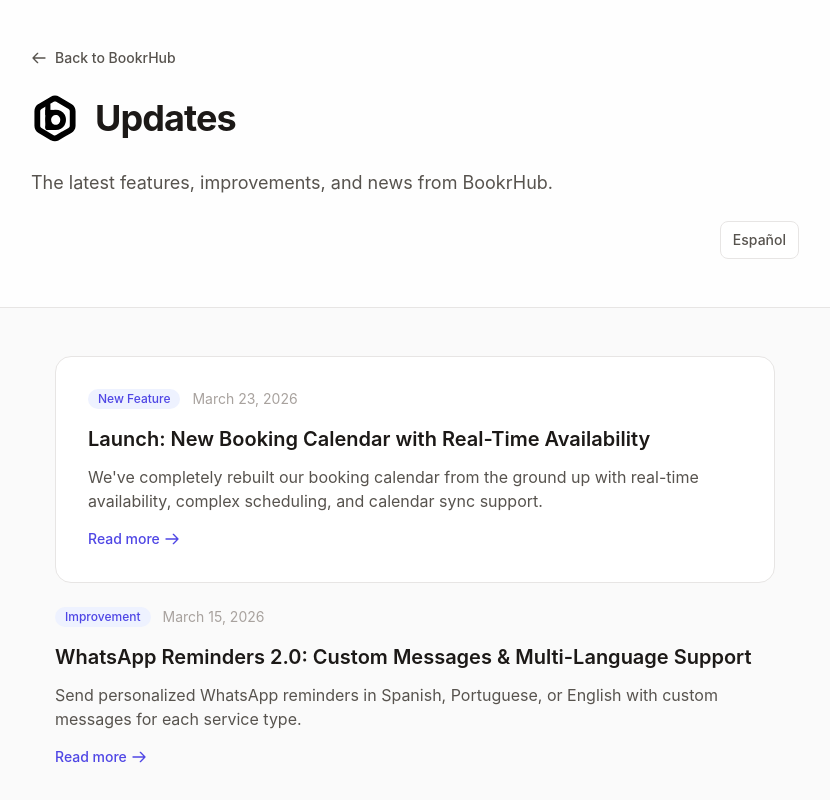
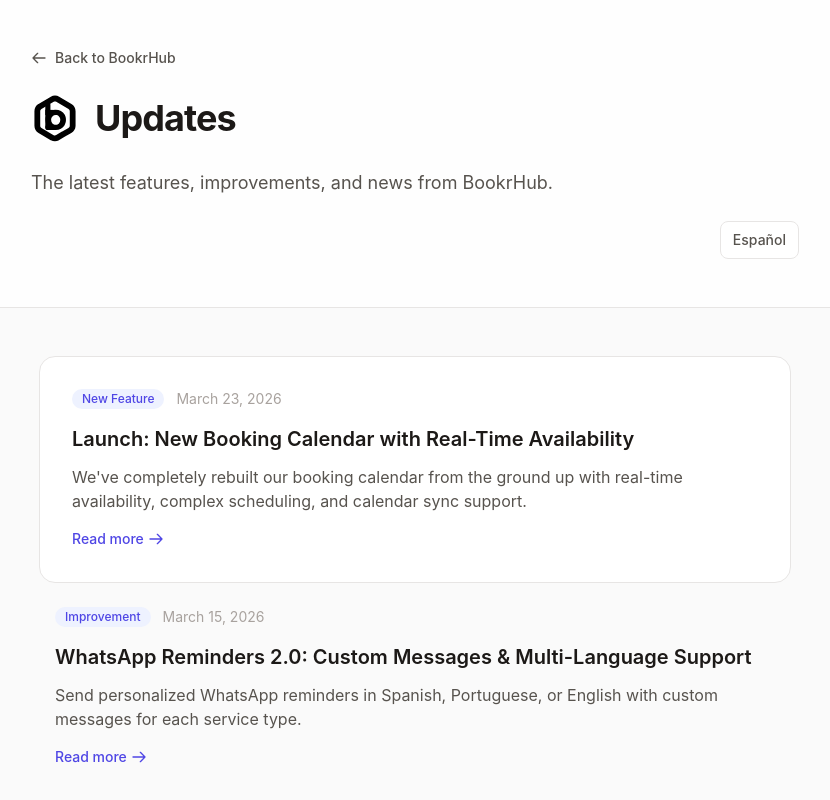
Before and after one commit to ezedepetris/bookr-hub-updates, a Next.js app: page / in a window 1280 px wide. Shown: the top 800 px of the page, without its empty margins (225-1055 px from the left). Built offline with nearby package versions, Linux system fonts and the light colour scheme.

Commit message:
Updates tweaks 2

```diff
--- a/app/layout.tsx
+++ b/app/layout.tsx
@@ -3,6 +3,9 @@
 
 export const metadata: Metadata = {
   metadataBase: new URL("https://updates.bookrhub.com"),
+  icons: {
+    icon: "/icon.svg",
+  },
   title: {
     default: "BookrHub Updates - New Features, Improvements & News",
     template: "%s | BookrHub Updates",
--- a/app/page.tsx
+++ b/app/page.tsx
@@ -71,7 +71,7 @@
           <article
             key={update.slug}
             className={index === 0
-              ? "rounded-2xl border border-[#e7e5e4] bg-white p-8"
+              ? "rounded-2xl border border-[#e7e5e4] bg-white px-8 py-8 -mx-4"
               : "pt-6 pb-12 border-b border-[#e7e5e4]"}
           >
             <div className="mb-4 flex items-center gap-3">
```
